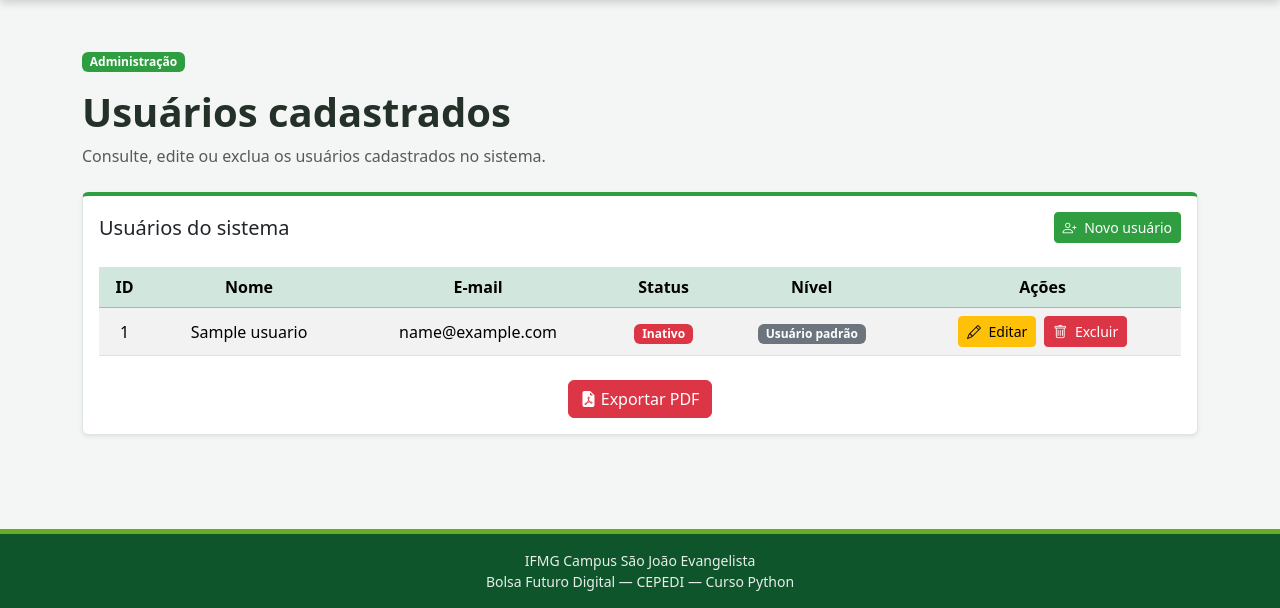
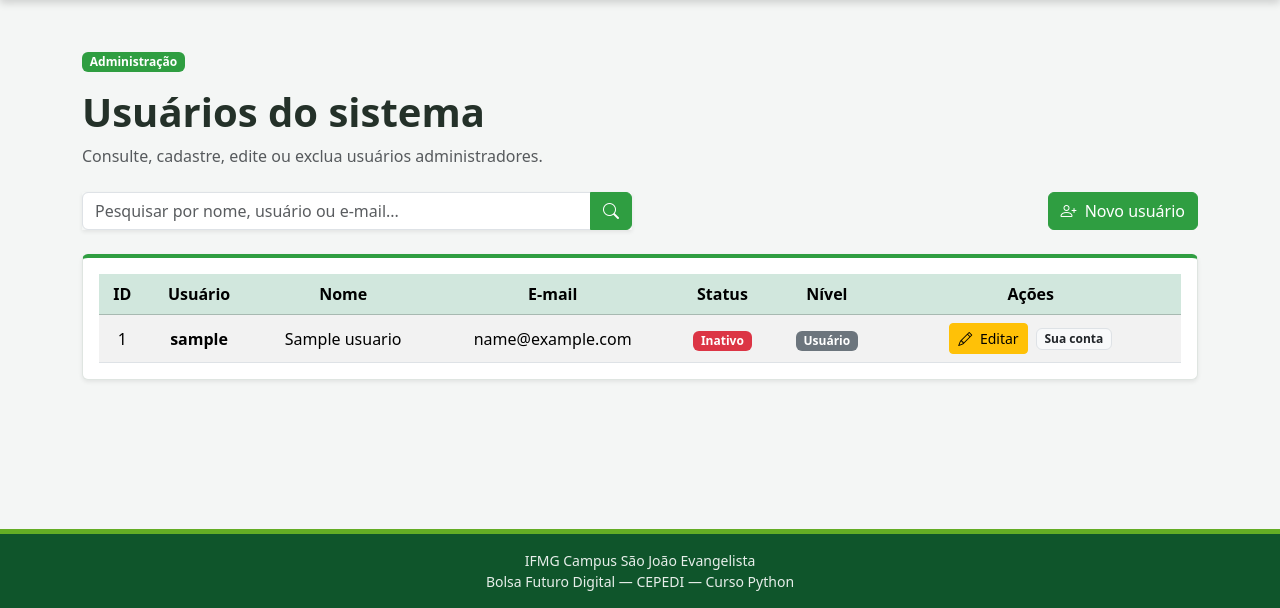
Before and after one commit to Nonato21/Grupo03-CepedPython, a Django app: template lista_telefonica/ramais/templates/ramais/listar_usuarios.html in a window 1280 px wide. Shown: the part 192-800 px from the top of the page. Run offline with Django 5.2, Linux system fonts and the light colour scheme; a user stored in the database is signed in; tables that the repository leaves empty hold one stand-in row (values such as "Sample post"); the template is opened without the code that fills it: most values are stand-ins (such as "Sample title", 1, 10 or a date in 2020).

Commit message:
Update listar_usuarios.html
novo listar usuários

```diff
--- a/lista_telefonica/ramais/templates/ramais/listar_usuarios.html
+++ b/lista_telefonica/ramais/templates/ramais/listar_usuarios.html
@@ -1,34 +1,50 @@
 {% extends 'ramais/base.html' %}
 
 {% block title %}
-IFMG - Lista de Ramais | Usuários Cadastrados
+  IFMG - Lista de Ramais | Usuários
 {% endblock %}
 
 {% block content %}
   <section class="mb-4">
     <span class="badge badge-if mb-3">Administração</span>
 
-  <h1 class="fw-bold">Usuários cadastrados</h1>
+    <h1 class="fw-bold">Usuários do sistema</h1>
 
-  <p class="text-muted">Consulte, edite ou exclua os usuários cadastrados no sistema.</p>
+    <p class="text-muted">Consulte, cadastre, edite ou exclua usuários administradores.</p>
   </section>
 
-<section class="card card-if shadow-sm">
-  <div class="card-body">
-    <div class="d-flex flex-wrap justify-content-between align-items-center gap-2 mb-4">
-      <h5 class="card-title mb-0">Usuários do sistema</h5>
+  <!-- Pesquisa e cadastro -->
+  <section class="mb-4">
+    <div class="row g-3 align-items-center">
+      <div class="col-md-8 col-lg-6">
+        <form method="get" action="{% url 'listar_usuarios' %}">
+          <div class="input-group shadow-sm">
+            <input type="search" name="q" class="form-control" placeholder="Pesquisar por nome, usuário ou e-mail..." value="{{ request.GET.q|default:'' }}" />
 
-      <a href="{% url 'gerenciar_usuarios' %}" class="btn btn-if btn-sm">
+            <button type="submit" class="btn btn-if" aria-label="Pesquisar"><i class="bi bi-search"></i></button>
+          </div>
+        </form>
+      </div>
+
+      <div class="col-md-4 col-lg-6 text-md-end">
+        <a href="{% url 'gerenciar_usuarios' %}" class="btn btn-if">
           <i class="bi bi-person-plus me-1"></i>
           Novo usuário
         </a>
       </div>
+    </div>
+  </section>
 
+  <!-- Tabela -->
+  <section class="card card-if shadow-sm">
+    <div class="card-body">
       <div class="table-responsive text-center">
         <table class="table table-striped table-hover align-middle mb-0">
           <thead class="table-success">
             <tr>
               <th scope="col">ID</th>
+
+              <th scope="col">Usuário</th>
 
               <th scope="col">Nome</th>
 
@@ -38,7 +54,7 @@ IFMG - Lista de Ramais | Usuários Cadastrados
 
               <th scope="col">Nível</th>
 
-            <th scope="col" class="tabela-acoes">Ações</th>
+              <th scope="col" class="tabela-acoes tabela-acoes-usuarios">Ações</th>
             </tr>
           </thead>
 
@@ -47,12 +63,26 @@ IFMG - Lista de Ramais | Usuários Cadastrados
               <tr>
                 <td>{{ usuario.id }}</td>
 
-            <td>{{ usuario.nome }}</td>
-
-            <td>{{ usuario.email }}</td>
+                <td class="fw-semibold">{{ usuario.username }}</td>
 
                 <td>
-              {% if usuario.status_usuario == 'Ativo' %}
+                  {% if usuario.get_full_name %}
+                    {{ usuario.get_full_name }}
+                  {% else %}
+                    <span class="text-muted">Não informado</span>
+                  {% endif %}
+                </td>
+
+                <td>
+                  {% if usuario.email %}
+                    {{ usuario.email }}
+                  {% else %}
+                    <span class="text-muted">Não informado</span>
+                  {% endif %}
+                </td>
+
+                <td>
+                  {% if usuario.is_active %}
                     <span class="badge bg-success">Ativo</span>
                   {% else %}
                     <span class="badge bg-danger">Inativo</span>
@@ -60,50 +90,50 @@ IFMG - Lista de Ramais | Usuários Cadastrados
                 </td>
 
                 <td>
-              {% if usuario.nivel_acesso == 'Administrador' %}
+                  {% if usuario.is_superuser %}
+                    <span class="badge bg-danger">Superadministrador</span>
+                  {% elif usuario.is_staff %}
                     <span class="badge bg-primary">Administrador</span>
                   {% else %}
-              <span class="badge bg-secondary">Usuário padrão</span>
+                    <span class="badge bg-secondary">Usuário</span>
                   {% endif %}
                 </td>
 
                 <td>
                   <div class="d-flex flex-wrap justify-content-center gap-2">
-                <!-- Editar -->
+                    <!-- Um administrador comum não edita superusuários -->
+                    {% if not usuario.is_superuser or request.user.is_superuser %}
                       <a href="{% url 'editar_usuario' usuario.id %}" class="btn btn-warning btn-sm">
                         <i class="bi bi-pencil me-1"></i>
                         Editar
                       </a>
+                    {% endif %}
 
-                <!-- Excluir -->
+                    <!-- Não permite excluir a própria conta ou superusuários -->
+                    {% if usuario.id != request.user.id and not usuario.is_superuser %}
                       <form method="post" action="{% url 'deletar_usuario' usuario.id %}">
                         {% csrf_token %}
 
-                  <button type="submit" class="btn btn-danger btn-sm" onclick="return confirm(
-                                                    'Tem certeza que deseja excluir este usuário?'
-                                                )">
+                        <button type="submit" class="btn btn-danger btn-sm" onclick="return confirm('Tem certeza que deseja excluir este usuário?')">
                           <i class="bi bi-trash me-1"></i>
                           Excluir
                         </button>
                       </form>
+                    {% endif %}
+
+                    {% if usuario.id == request.user.id %}
+                      <span class="badge bg-light text-dark border align-self-center">Sua conta</span>
+                    {% endif %}
                   </div>
                 </td>
               </tr>
             {% empty %}
               <tr>
-            <td colspan="6" class="text-muted py-4">Nenhum usuário cadastrado.</td>
+                <td colspan="7" class="text-muted py-4">Nenhum usuário encontrado.</td>
               </tr>
             {% endfor %}
           </tbody>
         </table>
-      <br>
-      <a href="{% url 'exportar_usuarios_pdf' %}" class="btn btn-danger">
-
-        <i class="bi bi-file-earmark-pdf-fill"></i>
-
-        Exportar PDF
-
-      </a>
       </div>
     </div>
   </section>
```
Lines whose indentation alone changed are shown as unchanged.
